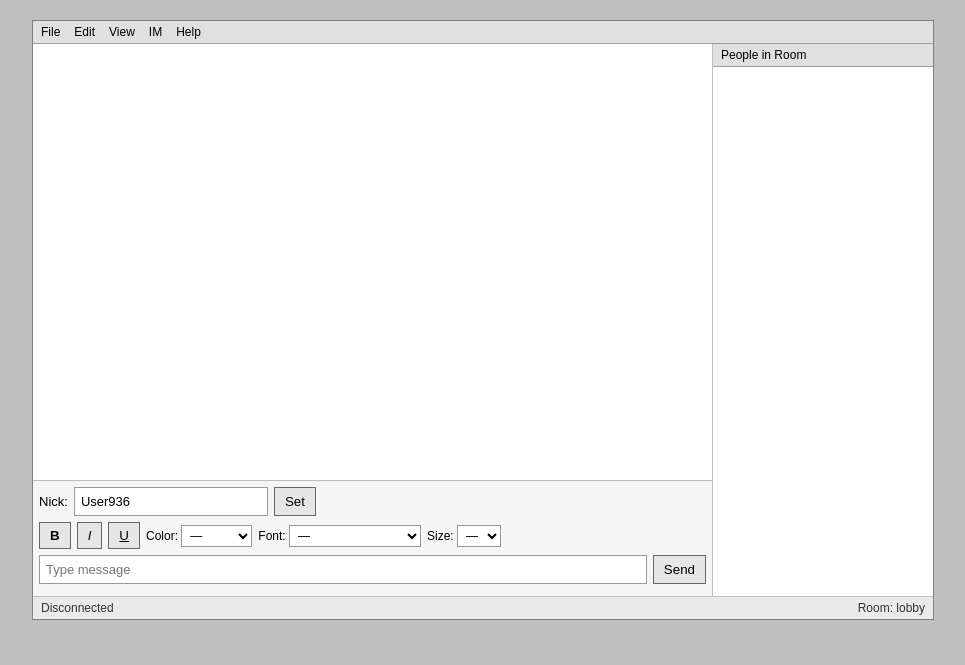
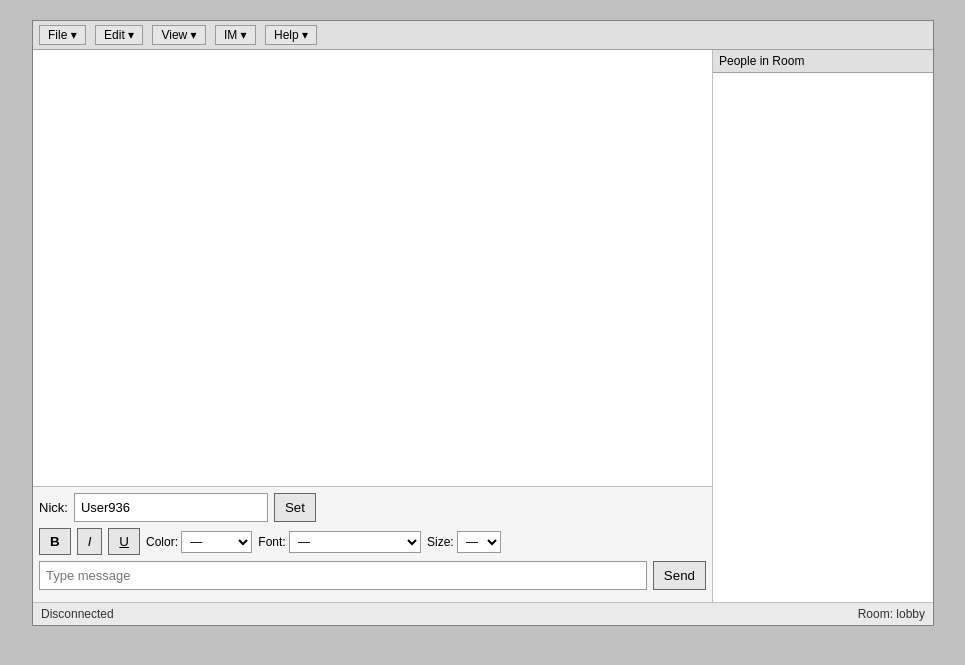
Before and after one commit to Catofminerva/Catofminerva.github.io, a Jekyll site: the page chat.html, which Jekyll copies as it is, in a window 1280 px wide. Shown: the top 665 px of the page, without its empty margins (157-1122 px from the left). Built offline with Jekyll 4.4.1, drawn with Linux system fonts in a browser that asks for light colours.

Commit message:
Update chat.html

```diff
--- a/chat.html
+++ b/chat.html
@@ -26,12 +26,72 @@
     select { border:1px solid #999; background:#fff; padding:2px 4px; font-size:12px; }
     #roster { height:420px; overflow-y:auto; padding:8px; font:12px Arial, Helvetica, sans-serif; }
     #roster .user { padding:2px 0; border-bottom:1px dotted #ddd; }
+
+.menubar { position: relative; background:#e0e0e0; border-bottom:1px solid #a0a0a0; padding:4px 6px; }
+.menu-btn { border:1px solid #9a9a9a; background:#e6e6e6; padding:2px 8px; font-size:12px; margin-right:6px; cursor:pointer; }
+.menu-btn:active { background:#d9d9d9; }
+
+.dropdown {
+  position: absolute; top: 26px; left: 0; display: none;
+  background:#fff; border:1px solid #9a9a9a; min-width: 210px; z-index: 10;
+  box-shadow: 0 1px 0 #ccc inset;
+}
+.dropdown a {
+  display:block; padding:6px 10px; font-size:12px; color:#000; cursor:pointer;
+}
+.dropdown a:hover { background:#e8e8e8; }
+
+#log.hide-ts .ts { display: none; }
+#log .hilite { background: #fff59d; }
+.hidden { display: none !important; }
+
+
   </style>
 </head>
 <body>
   <div class="window">
-    <div class="menubar">
-      <span>File</span><span>Edit</span><span>View</span><span>IM</span><span>Help</span>
+    <div class="menubar" id="menubar">
+  <button class="menu-btn" data-menu="file">File ▾</button>
+  <button class="menu-btn" data-menu="edit">Edit ▾</button>
+  <button class="menu-btn" data-menu="view">View ▾</button>
+  <button class="menu-btn" data-menu="im">IM ▾</button>
+  <button class="menu-btn" data-menu="help">Help ▾</button>
+
+  <!-- File -->
+  <div class="dropdown" id="menu-file">
+    <a data-action="save-log">Save Log…</a>
+    <a data-action="print">Print…</a>
+    <a data-action="clear-log">Clear Log</a>
+    <a data-action="join-room">Join Room…</a>
+  </div>
+
+  <!-- Edit -->
+  <div class="dropdown" id="menu-edit">
+    <a data-action="copy-log">Copy Log to Clipboard</a>
+    <a data-action="find">Find…</a>
+    <a data-action="select-all">Select All</a>
+  </div>
+
+  <!-- View -->
+  <div class="dropdown" id="menu-view">
+    <a data-action="zoom-in">Zoom In</a>
+    <a data-action="zoom-out">Zoom Out</a>
+    <a data-action="toggle-timestamps">Show/Hide Timestamps</a>
+    <a data-action="toggle-roster">Show/Hide Roster</a>
+  </div>
+
+  <!-- IM -->
+  <div class="dropdown" id="menu-im">
+    <a data-action="toggle-beep">Beep on New Message</a>
+  </div>
+
+  <!-- Help -->
+  <div class="dropdown" id="menu-help">
+    <a data-action="help">Formatting Help…</a>
+    <a data-action="about">About…</a>
+  </div>
+
+
     </div>
 
     <div class="layout">
```
